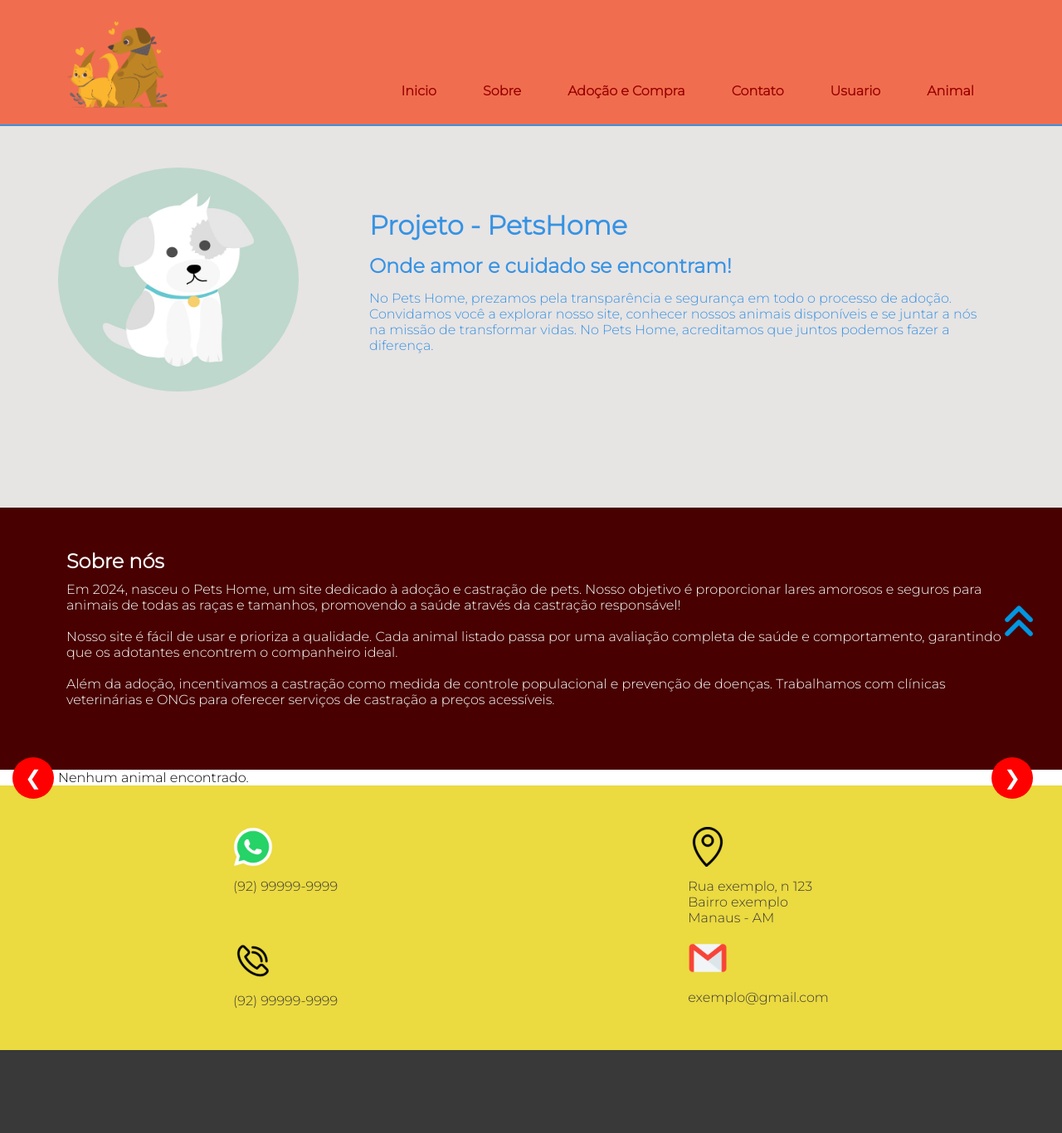
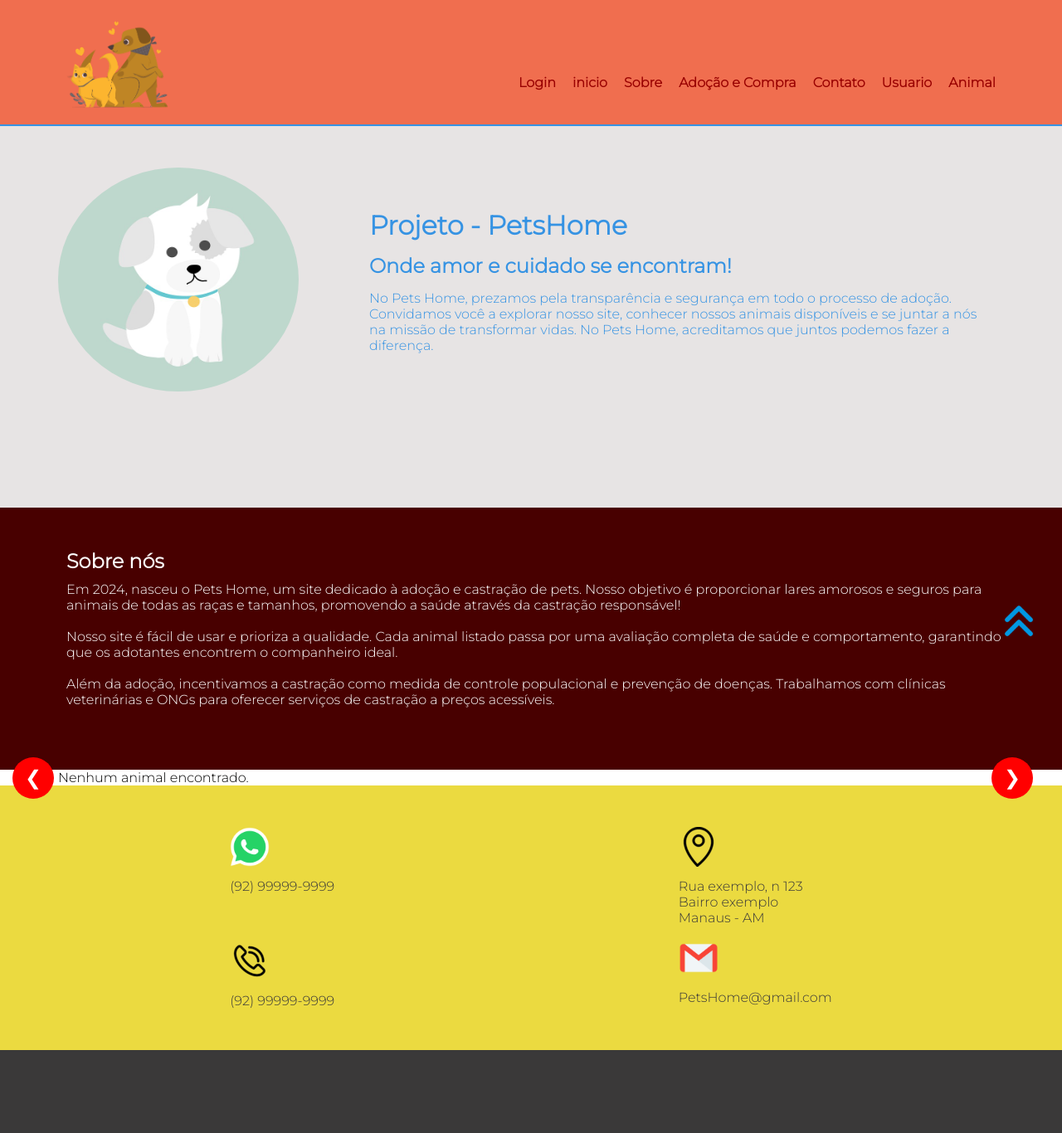
Before and after one commit to DevMarinh0/RealPetsHome, a PHP site: page / in a window 1280 px wide. Shown: the whole page at 83% size. Run offline with PHP 8.4, Linux system fonts and the light colour scheme; data that the repository does not hold is empty.

Commit message:
adicionando na parte do header o login

```diff
--- a/index.css
+++ b/index.css
@@ -102,7 +102,7 @@ nav ul {
 }
 
 nav ul li {
-    padding: 20px;
+    padding: 10px;
     border-bottom: 1px solid white;
 }
 
@@ -366,7 +366,6 @@ footer {
 
     nav ul li {
         float: left;
-        margin-right: 1em;
         border: 0;
     }
 
--- a/index.php
+++ b/index.php
@@ -29,7 +29,8 @@ $result = $conn->query($sql);
                 <input type="checkbox" id="check">
                 <label for="check">&#x268c;</label>
                 <ul>
-                    <li><a href="#inicio">Inicio</a></li>
+                    <li><a href="login.html">Login</a></li>
+                    <li><a href="#inicio">inicio</a></li>
                     <li><a href="#sobre">Sobre</a></li>
                     <li><a href="#adocao">Adoção e Compra</a></li>
                     <li><a href="#contato">Contato</a></li>
@@ -123,7 +124,7 @@ $result = $conn->query($sql);
                 <p>Manaus - AM</p>
                 <a href="#">
                     <img src="assets/gmail.png" alt="gmail" title="Enviar E-mail" id="email">
-                    <p>exemplo@gmail.com</p>
+                    <p>PetsHome@gmail.com</p>
                 </a>
             </div>
         </div>
```
